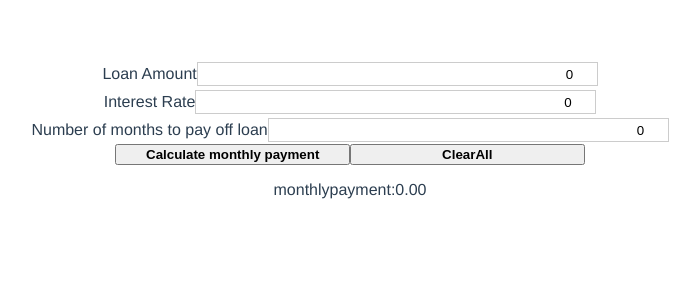
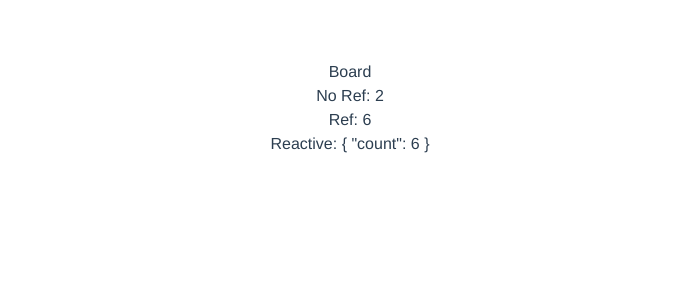
Before and after one commit to PrithviMrinal/mycalc-app, a Vue app: page / in a window 1280 px wide. Shown: the top 300 px of the page, without its empty margins (290-990 px from the left). Built offline with nearby package versions, Linux system fonts and the light colour scheme.

Commit message:
TicTakToe

```diff
--- a/package.json
+++ b/package.json
@@ -8,6 +8,7 @@
     "lint": "vue-cli-service lint"
   },
   "dependencies": {
+    "bootstrap": "^5.1.3",
     "core-js": "^3.8.3",
     "maths": "^0.1.0",
     "vue": "^3.2.13"
--- a/src/App.vue
+++ b/src/App.vue
@@ -1,16 +1,17 @@
 <template>
-  <CompoundCalcBB></CompoundCalcBB>
+  <TicktacToe></TicktacToe>
 </template>
 
 <script>
 //import HelloWorld from './components/HelloWorld'
 //import CompundCalc from './components/CompundCalc'
-import CompoundCalcBB from './components/CompoundCalcBB'
+//import CompoundCalcBB from './components/CompoundCalcBB'
+import TicktacToe from './components/TicktacToe'
 
 export default {
   name: 'App',
   components: {
-    CompoundCalcBB
+    TicktacToe
   }
 }
 </script>
--- a/src/components/CompoundCalcBB.vue
+++ b/src/components/CompoundCalcBB.vue
@@ -2,15 +2,15 @@
     <body style="text-align:center">
         <form @submit.prevent="calculate" class="main">
             <div>
-            <label>Loan Amount</label>
+            <label>Loan Amount </label>
             <input v-model.number="loanAmount " alignment="center" v-text="center" text-align="center"/>
             </div>
             <div>
-            <label>Interest Rate</label>
+            <label>Interest Rate </label>
             <input v-model.number="interestRate " alignment="center" v-text="center" text-align="center"/>
             </div>
             <div>
-            <label>Number of months to pay off loan</label>
+            <label>Number of months to pay off loan </label>
             <input v-model.number="numMonths " alignment="center" v-text="center" text-align="center"/>
             </div>
             <button @click="Calculate">Calculate monthly payment</button>
--- a/src/components/TicktacToe.vue
+++ b/src/components/TicktacToe.vue
@@ -0,0 +1,43 @@
+<template>
+  <div class="m-3">
+    Board
+    <div>No Ref: {{ number + 1 }}</div>
+    <div>Ref: {{ refNumber }}</div>
+    <div>Reactive: {{ reactiveNumber }}</div>
+  </div>
+</template>
+
+<script>
+import { ref, reactive } from 'vue'
+export default {
+  setup() {
+    let number = 1
+    const refNumber = ref(1)
+    const reactiveNumber = reactive({ count: 1 })
+
+    setInterval(() => {
+      number += 1
+      refNumber.value += 1
+      reactiveNumber.count += 1
+    }, 1000)
+    return { number, refNumber, reactiveNumber }
+  }
+}
+</script>
+
+<style scoped>
+.square {
+  background: #fff;
+  border: 1px solid #999;
+  float: left;
+  font-size: 70px;
+  font-weight: bold;
+  line-height: 34px;
+  height: 100px;
+  margin-right: -1px;
+  margin-top: -1px;
+  padding: 0;
+  text-align: center;
+  width: 100px;
+}
+</style>
--- a/src/main.js
+++ b/src/main.js
@@ -1,4 +1,5 @@
 import { createApp } from 'vue'
 import App from './App.vue'
+import "bootstrap/dist/css/bootstrap.css"
 
 createApp(App).mount('#app')
```
Also changed, not shown: 1 other file (tests, documents, lock files or other folders).
